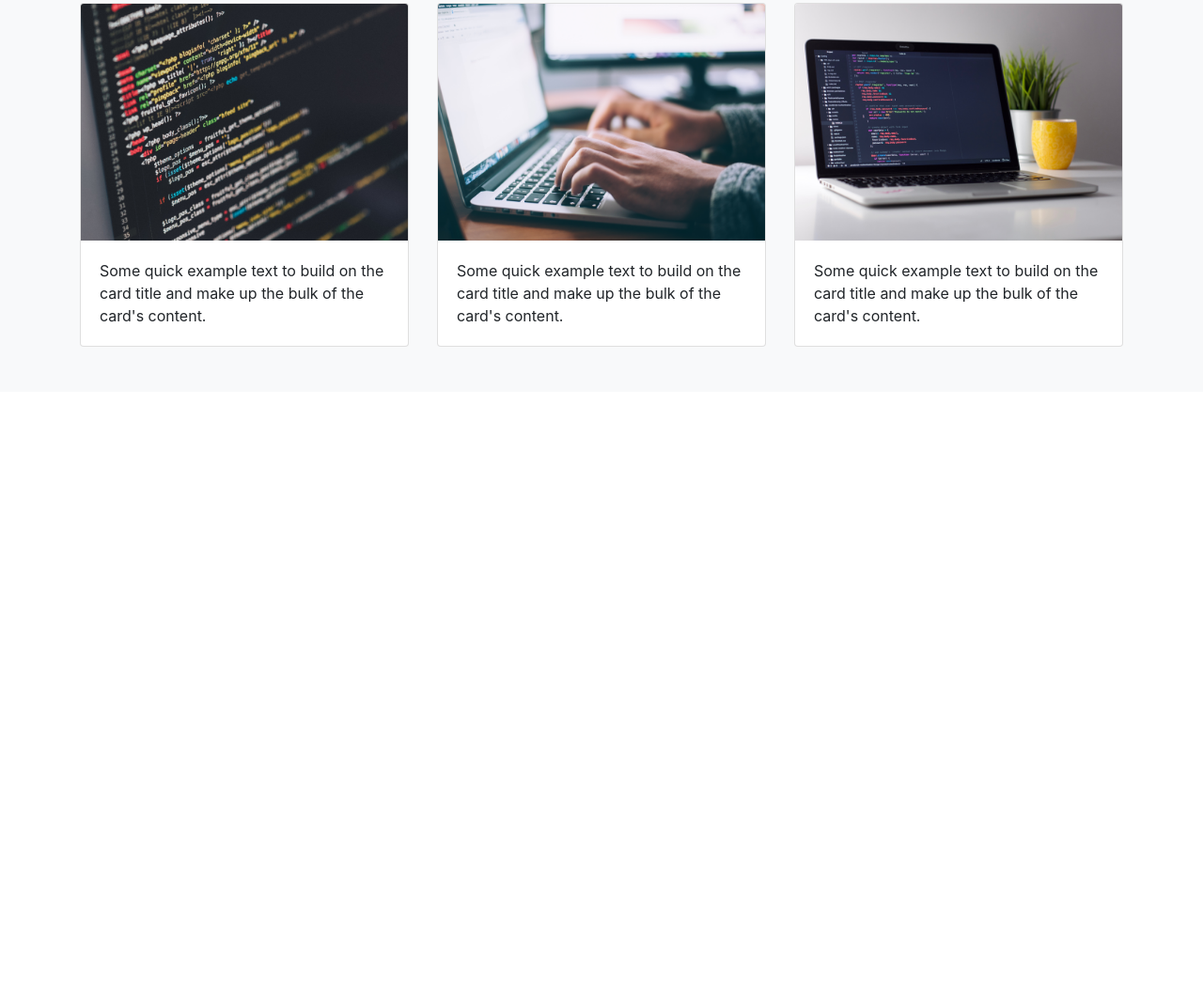
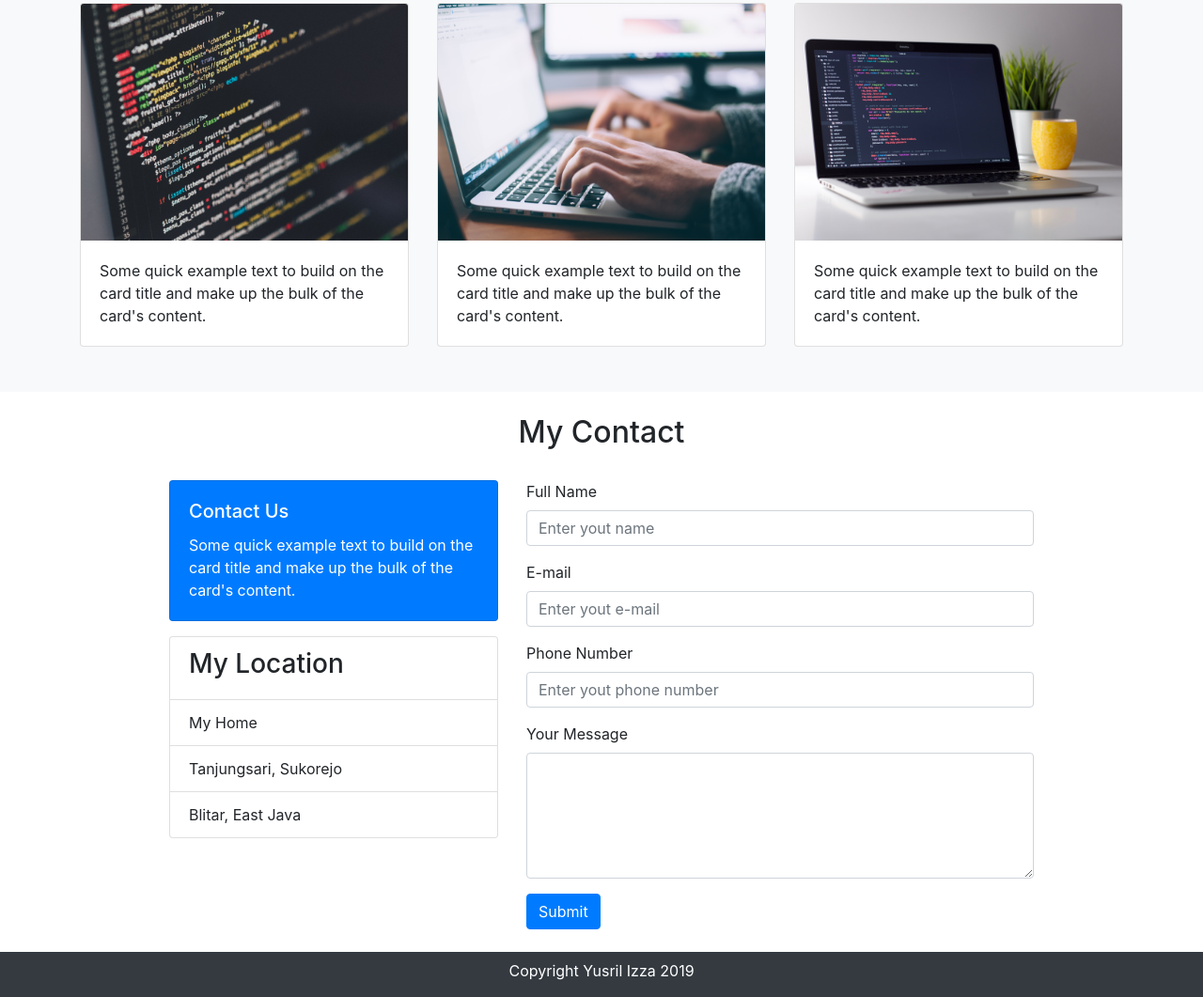
Before and after one commit to underworld14/portofolio_bootstrap4, a plain HTML site: page index.html in a window 1280 px wide. Shown: the part 1446-2507 px from the top of the page at 94% size. Before the commit the page ends 1863 px from the top, so only its background shows below. Drawn offline with nearby package versions, Linux system fonts and the light colour scheme.

Commit message:
add contact and footer

```diff
--- a/index.html
+++ b/index.html
@@ -130,6 +130,74 @@
         </section>
         <!-- end portofolio  -->
 
+        <!-- contact page -->
+        <section id="contact" class="contact pt-4 pb-4">
+        <div class="container">
+          <div class="row mb-4">
+            <div class="col text-center">
+              <h2> My Contact </h2>
+            </div>
+          </div>
+
+          <div class="row justify-content-center">
+            <div class="col-md-4">
+              <!-- card -->
+              <div class="card text-white bg-primary mb-3">
+                <div class="card-body">
+                  <h5 class="card-title">Contact Us </h5>
+                  <p class="card-text">Some quick example text to build on the card title and make up the bulk of the card's content.</p>
+                </div>
+              </div>
+              <!-- end card -->
+
+              <!-- list group -->
+              <ul class="list-group">
+                  <li class="list-group-item"><h3>My Location</h3></li>
+                  <li class="list-group-item"> My Home </li>
+                  <li class="list-group-item">Tanjungsari, Sukorejo</li>
+                  <li class="list-group-item">Blitar, East Java</li>
+                </ul>
+              <!-- end list group -->
+            </div>
+
+            <!-- form kontak -->
+            <div class="col-md-6">
+                <form>
+                      <div class="form-group">
+                        <label for="name">Full Name</label>
+                        <input type="text" class="form-control" id="name" placeholder="Enter yout name">
+                      </div>
+                      <div class="form-group">
+                          <label for="email">E-mail</label>
+                          <input type="text" class="form-control" id="email" placeholder="Enter yout e-mail">
+                      </div>
+                      <div class="form-group">
+                          <label for="phone">Phone Number</label>
+                          <input type="text" class="form-control" id="phone" placeholder="Enter yout phone number">
+                      </div>
+                      <div class="form-group">
+                          <label for="pesan">Your Message</label>
+                          <textarea id="pesan" class="form-control" cols="20" rows="5"></textarea>
+                      </div>
+                    <button type="submit" class="btn btn-primary">Submit</button>
+                  </form>
+            </div>
+        </div>
+        </section>
+        <!-- end contact page -->
+
+        <!-- footer -->
+        <footer class="bg-dark text-white">
+          <div class="container">
+            <div class="row text-center pt-2">
+              <div class="col">
+                <p>Copyright Yusril Izza 2019</p>
+              </div>
+            </div>
+          </div>
+        </footer>
+        <!-- end footer -->
+
 
 
 
```
